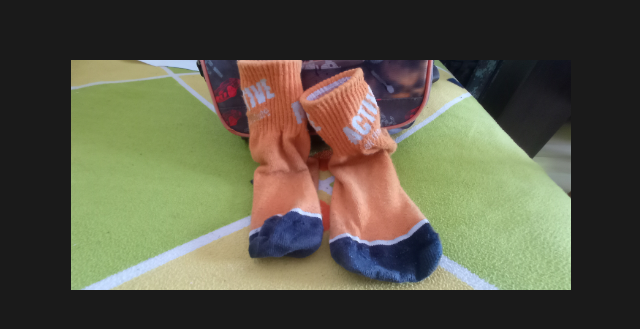
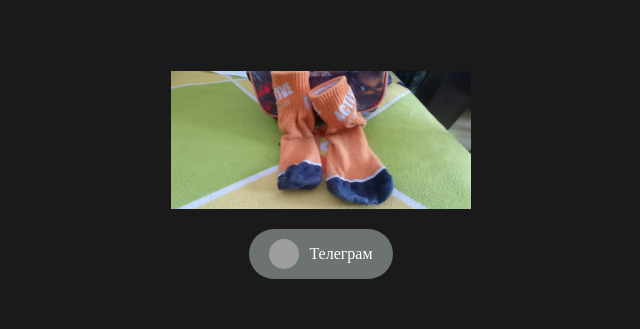
Before and after one commit to sh1marofficial/normalsndtag, a plain HTML site: page index.html in a window 1280 px wide. Shown: the part 225-554 px from the top of the page, without its empty margins (319-959 px from the left). Drawn offline with Linux system fonts and the light colour scheme; grey boxes are pictures that could not be loaded.

Commit message:
Update index.html

```diff
--- a/index.html
+++ b/index.html
@@ -6,23 +6,48 @@
     <title>Normal Soundtag</title>
     <style>
         body {
-            background-color: #1a1a1a;
+            background-color: #1a1a1a; /* Черный фон сайта */
             display: flex;
             justify-content: center;
             align-items: center;
             height: 100vh;
             margin: 0;
+            flex-direction: column; /* Для вертикального расположения кнопок */
         }
         img {
             cursor: pointer;
             width: 40vw;
-            max-width: 500px;
+            max-width: 300px;
             height: auto;
+        }
+        .telegram-button {
+            display: flex;
+            align-items: center;
+            justify-content: center;
+            background-color: #6c7372; /* Цвет фона кнопки */
+            color: white;
+            padding: 10px 20px;
+            border-radius: 25px;
+            cursor: pointer;
+            margin-top: 20px; /* Немного ниже первой кнопки */
+            text-decoration: none; /* Убираем подчеркивание у текста */
+        }
+        .telegram-button img {
+            width: 30px;
+            height: 30px;
+            border-radius: 50%; /* Круглая форма */
+            margin-right: 10px; /* Отступ между иконкой и текстом */
+        }
+        .telegram-button:hover {
+            background-color: #5b6057; /* Цвет при наведении на кнопку */
         }
         @media (max-width: 768px) {
             img {
                 width: 60vw;
-                max-width: 600px;
+                max-width: 400px;
+            }
+            .telegram-button {
+                padding: 12px 24px;
             }
         }
     </style>
@@ -30,6 +55,12 @@
 <body>
 
 <img src="IMG_20250219_093726.jpg" alt="Запуск звука" onclick="playRandomSound()">
+
+<!-- Кнопка Telegram с ссылкой -->
+<a class="telegram-button" href="https://t.me/normalsndtag" target="_blank">
+    <img src="https://upload.wikimedia.org/wikipedia/commons/6/60/Telegram_icon_%282019%29.svg" alt="Telegram Icon">
+    Телеграм
+</a>
 
 <script>
     const sounds = [
```
